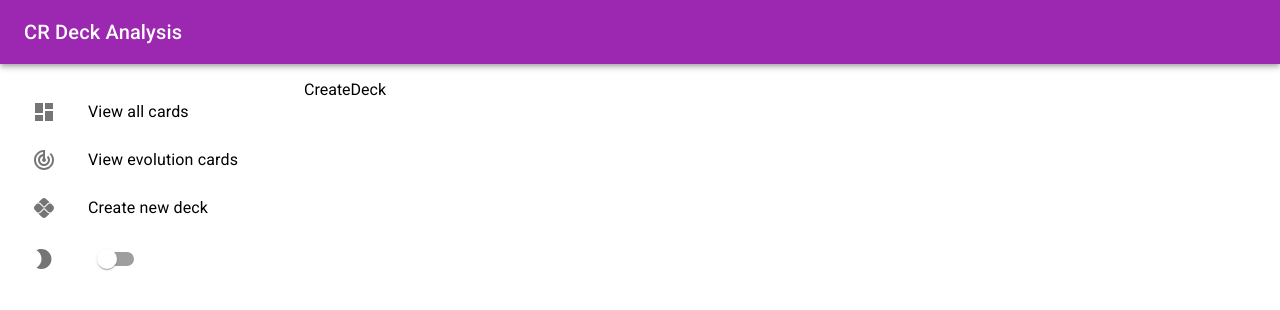
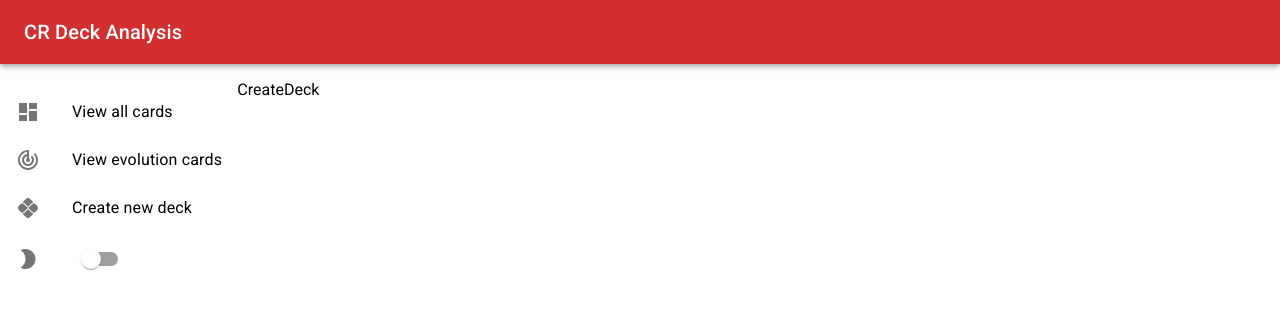
Before and after one commit to Statcraftlk/game-stat-analysis-frontend, a React (Vite) app: page /create-deck in a window 1280 px wide. Shown: the top 310 px of the page. Built offline with nearby package versions, Linux system fonts and the light colour scheme.

Commit message:
Redirect unknown URLs to display all the cards

```diff
--- a/src/components/ContentArea.jsx
+++ b/src/components/ContentArea.jsx
@@ -7,9 +7,9 @@ import { Route, Routes } from "react-router-dom";
 
 const ContentArea = () => {
   return (
-    <Box flex={4} p={2}>
+    <Box flex={5} p={2}>
       <Routes>
-        <Route path="/" element={<AllCards />} />
+        <Route path="/*" element={<AllCards />} />
         <Route path="/cards" element={<AllCards />} />
         <Route path="/evo-cards" element={<EvolutionCards />} />
         <Route path="/create-deck" element={<CreateDeck />} />
--- a/src/components/Navbar.jsx
+++ b/src/components/Navbar.jsx
@@ -8,7 +8,7 @@ const StyledToolbar = styled(Toolbar)({
 
 const Navbar = () => {
   return (
-    <AppBar position="sticky" color="secondary">
+    <AppBar position="sticky" color="error">
       <StyledToolbar>
         <Typography variant="h6" sx={{ display: { xs: "none", sm: "block" } }}>
           CR Deck Analysis
--- a/src/components/Sidebar.jsx
+++ b/src/components/Sidebar.jsx
@@ -12,7 +12,7 @@ import {
 
 const Sidebar = () => {
   return (
-    <Box flex={1} p={2} sx={{ display: { xs: "none", sm: "block" } }}>
+    <Box flex={1} pt={2} sx={{ display: { xs: "none", sm: "block" } }}>
       <Box position="fixed">
         <List>
           <ListItem disablePadding>
```
